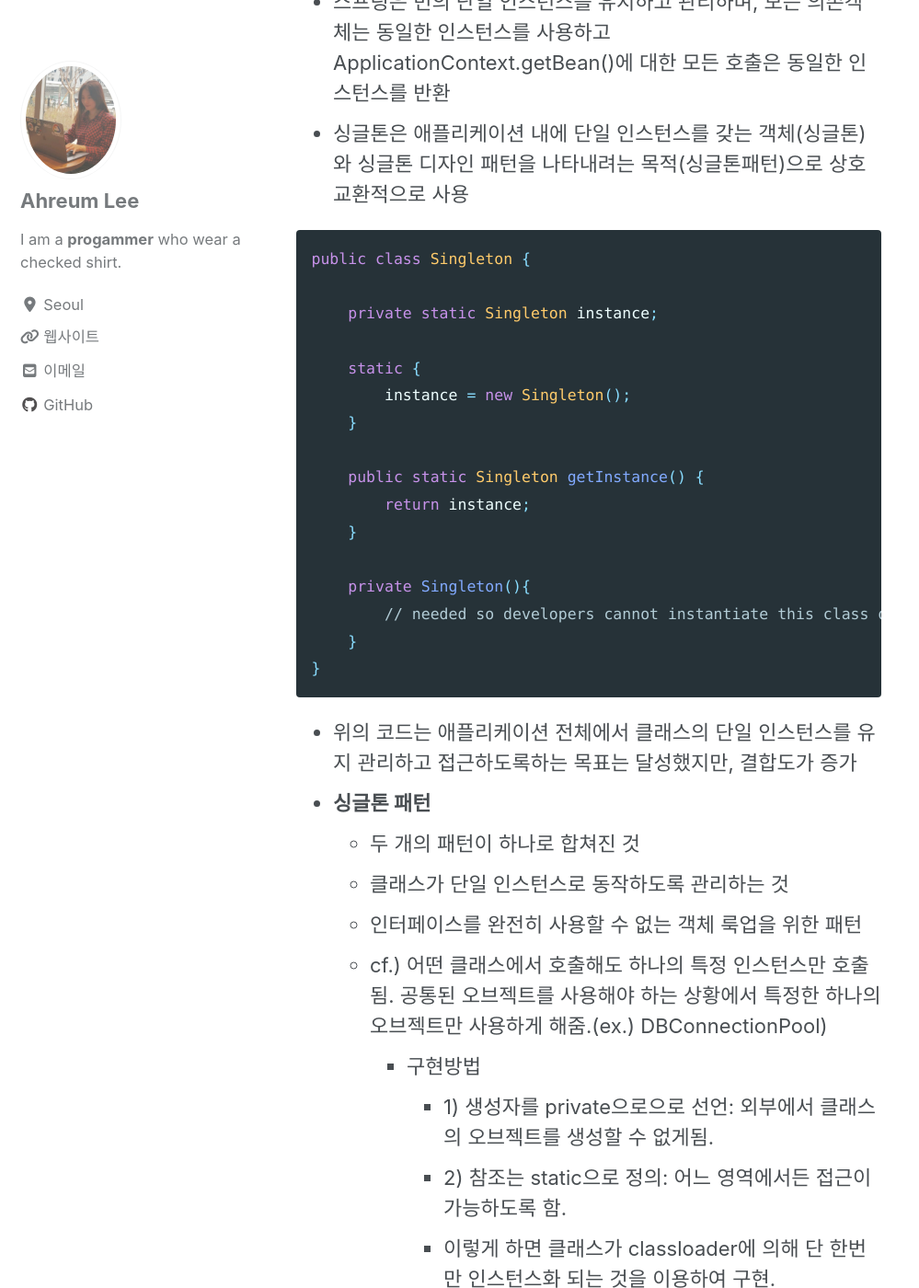
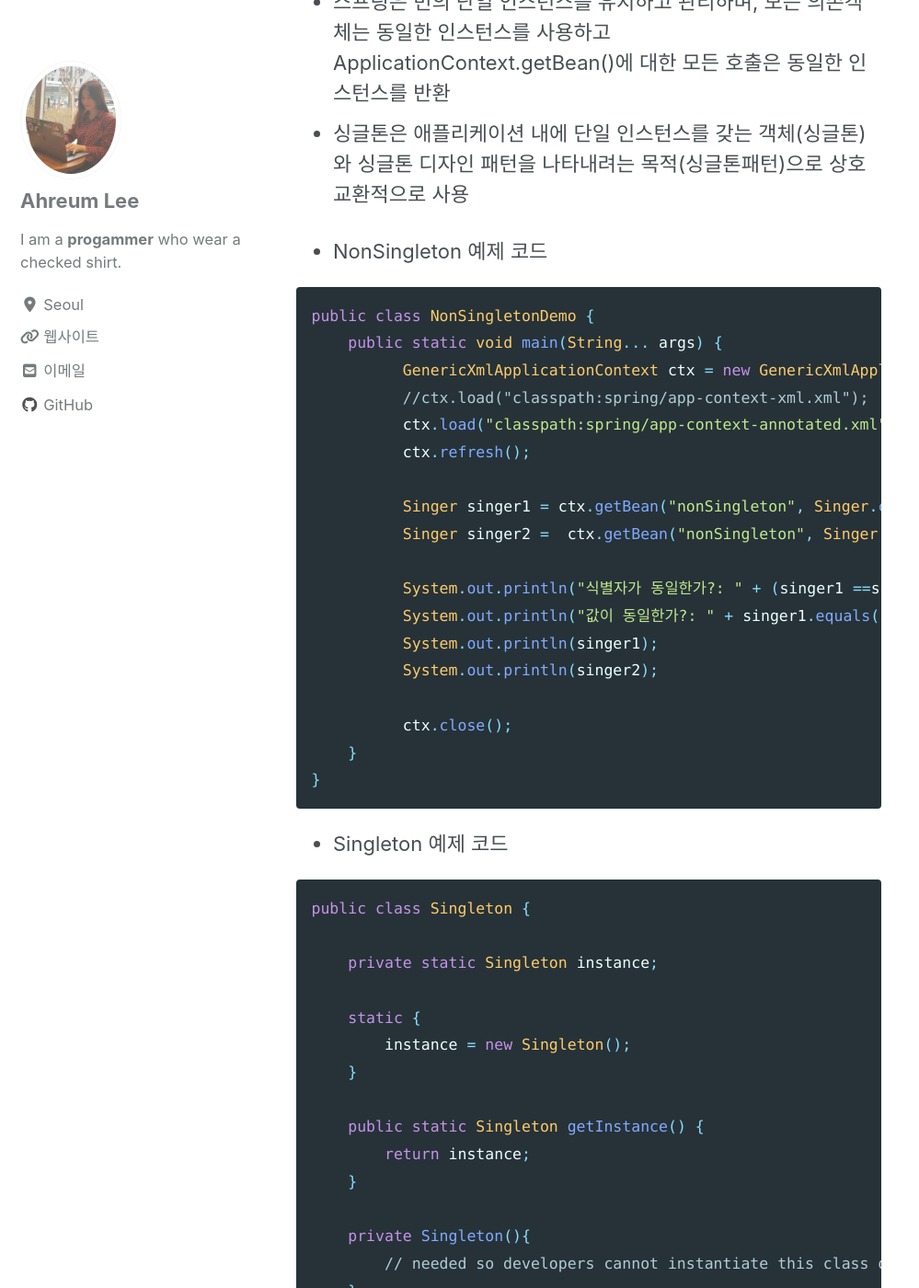
Before and after one commit to boniato/boniato.github.io, a Jekyll site: the page built from _posts/spring5/2020-07-07-chapter3_spring_IoC_and_DI.md, in a window 1280 px wide and 1400 px high, scrolled down 50512 px. Shown: the whole window at 92% size, without its empty margins (0-999 px from the left). Built offline with Jekyll 4.4.1, drawn with Linux system fonts in a browser that asks for light colours; cached includes are drawn as plain includes; nearby versions of some CDN libraries; comment, search, counter and statistics services are not loaded.

Commit message:
Update 2020-07-07-chapter3_spring_IoC_and_DI.md

````diff
--- a/_posts/spring5/2020-07-07-chapter3_spring_IoC_and_DI.md
+++ b/_posts/spring5/2020-07-07-chapter3_spring_IoC_and_DI.md
@@ -1313,6 +1313,31 @@ public class AliasConfigDemo {
 * 스프링은 빈의 단일 인스턴스를 유지하고 관리하며, 모든 의존객체는 동일한 인스턴스를 사용하고 ApplicationContext.getBean()에 대한 모든 호출은 동일한 인스턴스를 반환
 * 싱글톤은 애플리케이션 내에 단일 인스턴스를 갖는 객체(싱글톤)와 싱글톤 디자인 패턴을 나타내려는 목적(싱글톤패턴)으로 상호 교환적으로 사용
 
+* NonSingleton 예제 코드
+
+```java
+public class NonSingletonDemo {
+    public static void main(String... args) {
+          GenericXmlApplicationContext ctx = new GenericXmlApplicationContext();
+          //ctx.load("classpath:spring/app-context-xml.xml");
+          ctx.load("classpath:spring/app-context-annotated.xml");
+          ctx.refresh();
+
+          Singer singer1 = ctx.getBean("nonSingleton", Singer.class);
+          Singer singer2 =  ctx.getBean("nonSingleton", Singer.class);
+
+          System.out.println("식별자가 동일한가?: " + (singer1 ==singer2));
+          System.out.println("값이 동일한가?: " + singer1.equals(singer2));
+          System.out.println(singer1);
+          System.out.println(singer2);
+
+          ctx.close();
+    }
+}
+```
+
+* Singleton 예제 코드
+
 ```java
 public class Singleton {
 
````
